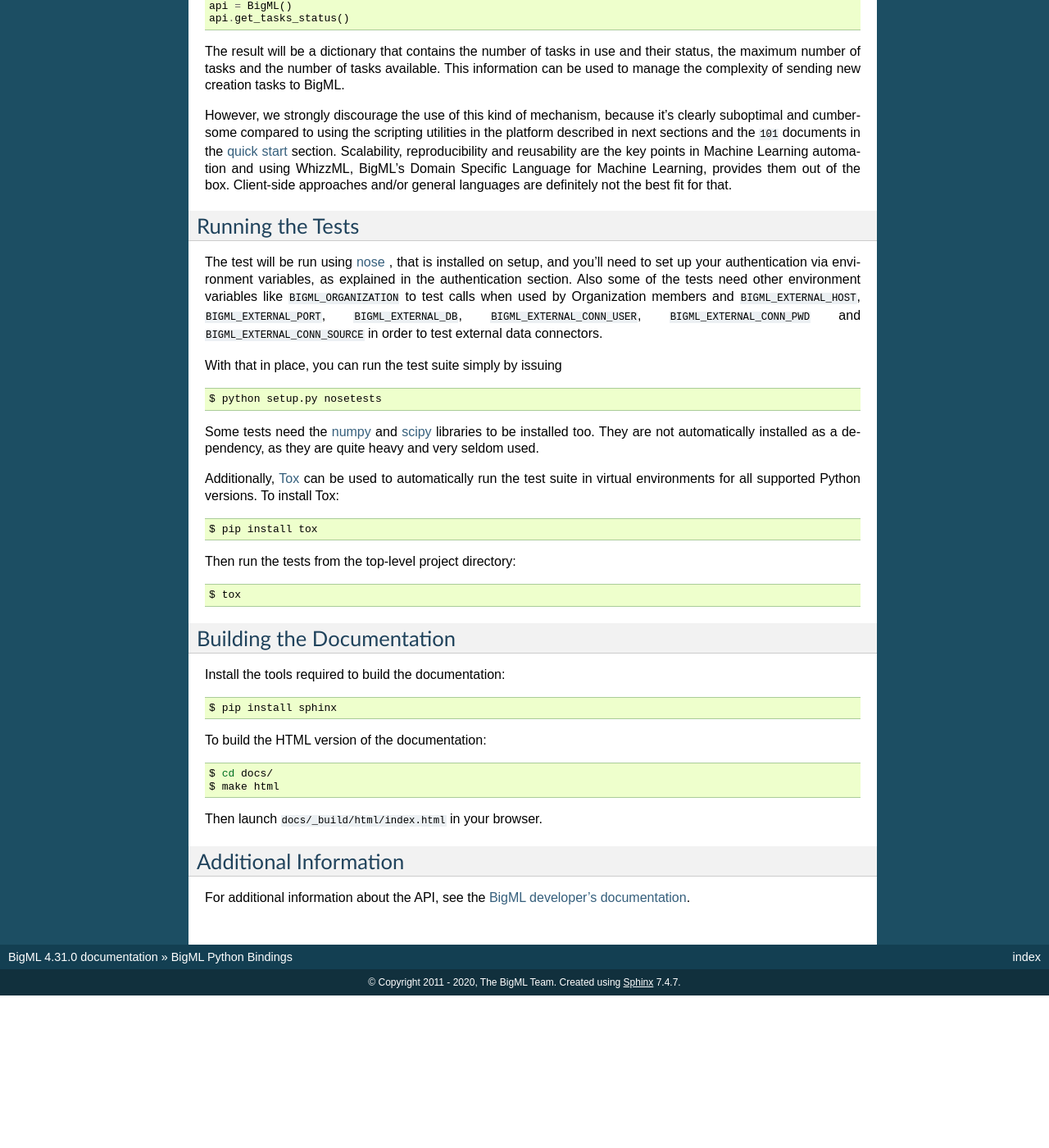
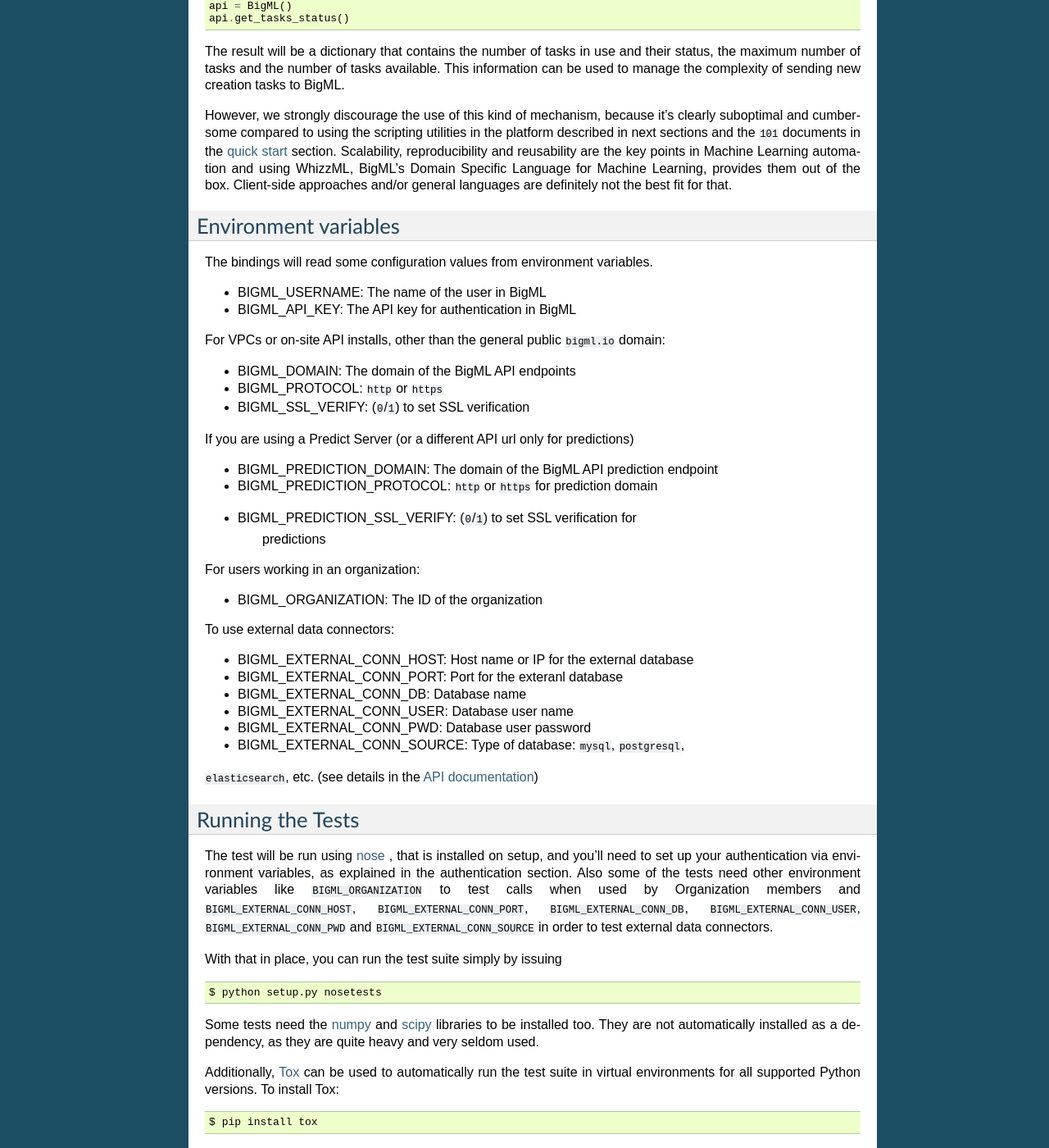
Before and after one commit to bigmlcom/python, a Sphinx documentation site: the page built from docs/index.rst, in a window 1280 px wide and 1400 px high, scrolled down 10322 px. Shown: the whole window at 82% size. Built offline with Sphinx 7.4.7, drawn with Linux system fonts in a browser that asks for light colours; before the commit the page ends 11536 px from its top, so only the background shows below that; some of the changed text lies outside the part shown.

Commit message:
Improving the api.ok sleep process and some docs

```diff
--- a/HISTORY.rst
+++ b/HISTORY.rst
@@ -6,6 +6,7 @@
 4.31.1 (2020-05-06)
 ~~~~~~~~~~~~~~~~~~~
 
+- Improving the api.ok method to add an estimated wait time.
 - Improving docs and adding TOC for new structure.
 
 4.31.0 (2020-04-22)
--- a/docs/index.rst
+++ b/docs/index.rst
@@ -752,6 +752,43 @@
 Machine Learning, provides them out of the box. Client-side approaches
 and/or general languages are definitely not the best fit for that.
 
+Environment variables
+---------------------
+
+The bindings will read some configuration values from environment variables.
+
+- BIGML_USERNAME: The name of the user in BigML
+- BIGML_API_KEY: The API key for authentication in BigML
+
+For VPCs or on-site API installs,
+other than the general public ``bigml.io`` domain:
+
+- BIGML_DOMAIN: The domain of the BigML API endpoints
+- BIGML_PROTOCOL: ``http`` or ``https``
+- BIGML_SSL_VERIFY: (``0``/``1``) to set SSL verification
+
+If you are using a Predict Server (or a different API url only for predictions)
+
+- BIGML_PREDICTION_DOMAIN: The domain of the BigML API prediction endpoint
+- BIGML_PREDICTION_PROTOCOL: ``http`` or ``https`` for prediction domain
+- BIGML_PREDICTION_SSL_VERIFY: (``0``/``1``) to set SSL verification for
+                               predictions
+
+For users working in an organization:
+
+- BIGML_ORGANIZATION: The ID of the organization
+
+To use external data connectors:
+
+- BIGML_EXTERNAL_CONN_HOST: Host name or IP for the external database
+- BIGML_EXTERNAL_CONN_PORT: Port for the exteranl database
+- BIGML_EXTERNAL_CONN_DB: Database name
+- BIGML_EXTERNAL_CONN_USER: Database user name
+- BIGML_EXTERNAL_CONN_PWD: Database user password
+- BIGML_EXTERNAL_CONN_SOURCE: Type of database: ``mysql``, ``postgresql``,
+``elasticsearch``, etc. (see details in the
+`API documentation <https://bigml.com/api/externalconnectors>`_)
+
 Running the Tests
 -----------------
 
@@ -760,8 +797,8 @@
 via environment variables, as explained
 in the authentication section. Also some of the tests need other environment
 variables like ``BIGML_ORGANIZATION`` to test calls when used by Organization
-members and ``BIGML_EXTERNAL_HOST``, ``BIGML_EXTERNAL_PORT``,
-``BIGML_EXTERNAL_DB``, ``BIGML_EXTERNAL_CONN_USER``,
+members and ``BIGML_EXTERNAL_CONN_HOST``, ``BIGML_EXTERNAL_CONN_PORT``,
+``BIGML_EXTERNAL_CONN_DB``, ``BIGML_EXTERNAL_CONN_USER``,
 ``BIGML_EXTERNAL_CONN_PWD`` and ``BIGML_EXTERNAL_CONN_SOURCE``
 in order to test external data connectors.
 
```
Also changed, not shown: docs/creating_resources.rst (+19 -0 lines), 2 other files.
